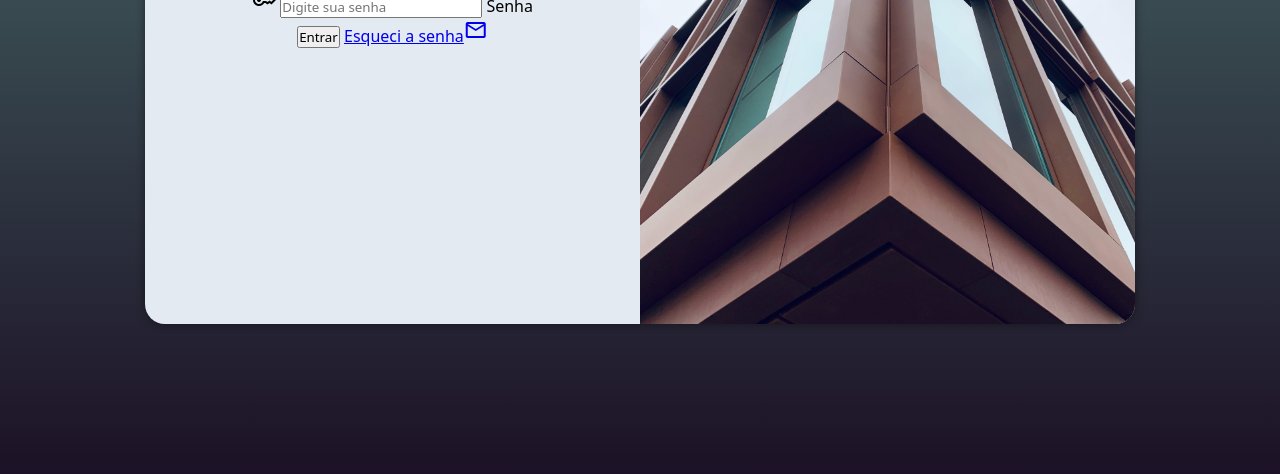
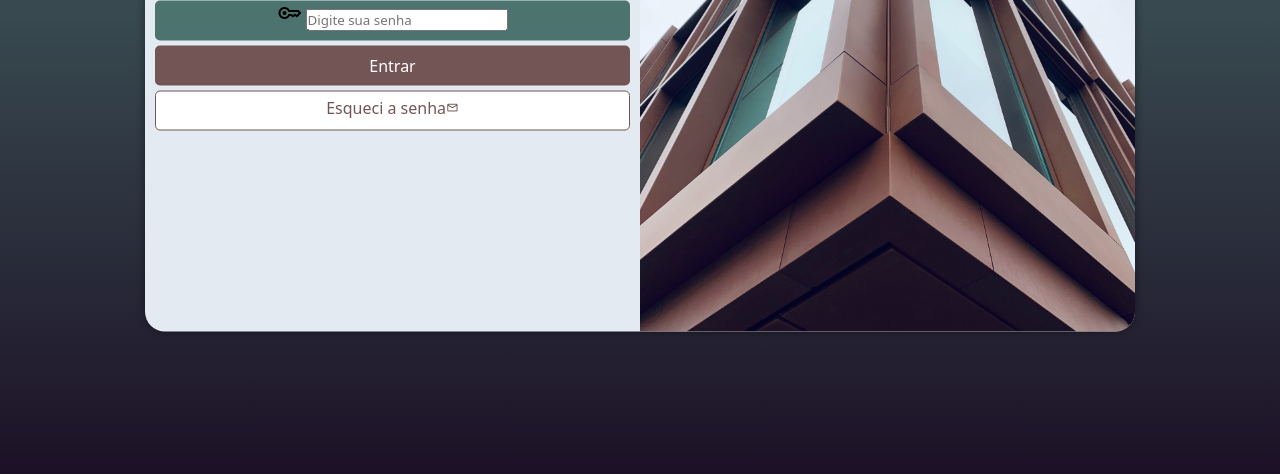
Before and after one commit to tuliovilas/projeto-login, a plain HTML site: page index.html in a window 1280 px wide. Shown: the part 326-800 px from the top of the page. Drawn offline with nearby package versions, Linux system fonts and the light colour scheme.

Commit message:
Formatação do formulario

```diff
--- a/estilos/style.css
+++ b/estilos/style.css
@@ -31,7 +31,7 @@ main {
 section#login {
     background-color: #E4EAF2;
     width: 250px;
-    height: 500px;
+    height: 515px;
     border-radius: 20px;
     position: absolute;
     top: 50%;
@@ -64,3 +64,55 @@ div#formulario {
 div#formulario>p {
     font-size: 0.8em;
 }
+
+form>div.campo {
+    background-color: #4D736F;
+    display: block;
+    width: 100%;
+    height: 40px;
+    border-radius: 5px;
+    margin: 5px 0px;
+}
+
+form label {
+    display: none;
+}
+
+form>input[type=submit] {
+    display: block;
+    font-size: 1em;
+    width: 100%;
+    height: 40px;
+    background-color: #735555;
+    color: white;
+    border: none;
+    border-radius: 5px;
+    cursor: pointer;
+}
+
+form>input[type=submit]:hover {
+    background-color: #947c7c;
+}
+
+form>a.botao {
+    display: block;
+    text-align: center;
+    font-size: 1em;
+    padding-top: 5px;
+    margin-top: 5px;
+    width: 100%;
+    height: 40px;
+    background-color: white;
+    color: #735555;
+    border: 1px solid #735555;
+    border-radius: 5px;
+    text-decoration: none;
+}
+
+form>a.botao:hover {
+    background-color: #947c7c;
+}
+
+form>a.botao>span {
+    font-size: 0.8em;
+}
--- a/index.html
+++ b/index.html
@@ -38,7 +38,7 @@
                         <label for="isenha">Senha</label>
                     </div>
                     <input type="submit" value="Entrar">
-                    <a href="esqueci.html">Esqueci a senha<span class="material-symbols-outlined">
+                    <a href="esqueci.html" class="botao">Esqueci a senha<span class="material-symbols-outlined">
                             mail
                         </span></a>
                 </form>
```
